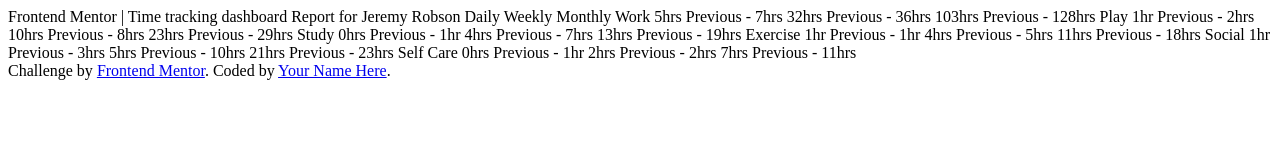
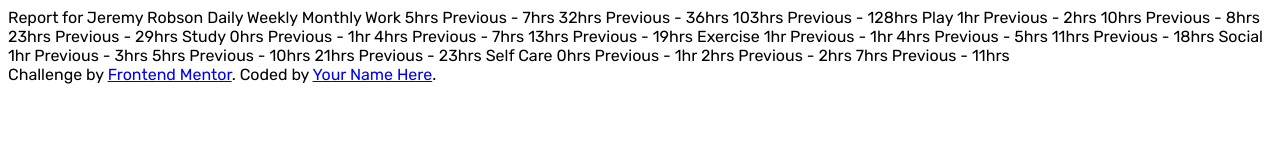
Before and after one commit to sdkdeepa/time-tracking-dashboard, a plain HTML site: page index.html in a window 1280 px wide. Drawn offline with Linux system fonts and the light colour scheme.

Commit message:
styles  added

```diff
--- a/index.html
+++ b/index.html
@@ -5,7 +5,9 @@
   <meta name="viewport" content="width=device-width, initial-scale=1.0"> <!-- displays site properly based on user's device -->
 
   <link rel="icon" type="image/png" sizes="32x32" href="/images/favicon-32x32.png">
-  <link rel="stylesheet" href="styles.css"
+  <link rel="stylesheet" href="styles.css" />
+  <link href="https://fonts.googleapis.com/css2?family=Rubik:ital,wght@0,300;0,400;0,500;0,600;0,700;0,800;0,900;1,300;1,400;1,500;1,600;1,700;1,800;1,900&display=swap" rel="stylesheet">
+  <script src="index.js"></script>
   <title>Frontend Mentor | Time tracking dashboard</title>
 
   <!-- Feel free to remove these styles or customise in your own stylesheet 👍 -->
--- a/styles.css
+++ b/styles.css
@@ -0,0 +1,16 @@
+html {
+    font-family: 'Rubik', sans-serif;
+
+/* color theme */
+--blue-100:hsl(236, 100%, 87%);
+--blue-200:hsl(235, 45%, 61% );
+--blue-300:hsl(195,74%, 62%);
+--blue-500:hsl(246,80%, 60%);
+--blue-800:hsl(235,46%, 20%);
+--blue-900:hsl(226,43%, 10%);
+--red-200:hsl(15,100%, 70%);
+--red-500:hsl(348,100%, 68%);
+--lime-green-500: hsl(145,58%, 55%);
+--violet-500:hsl(264,64%,52%);
+--orange-400:hsl(43,84%,65%)
+}
```
Also changed, not shown: index.js (added), 2 other files.
